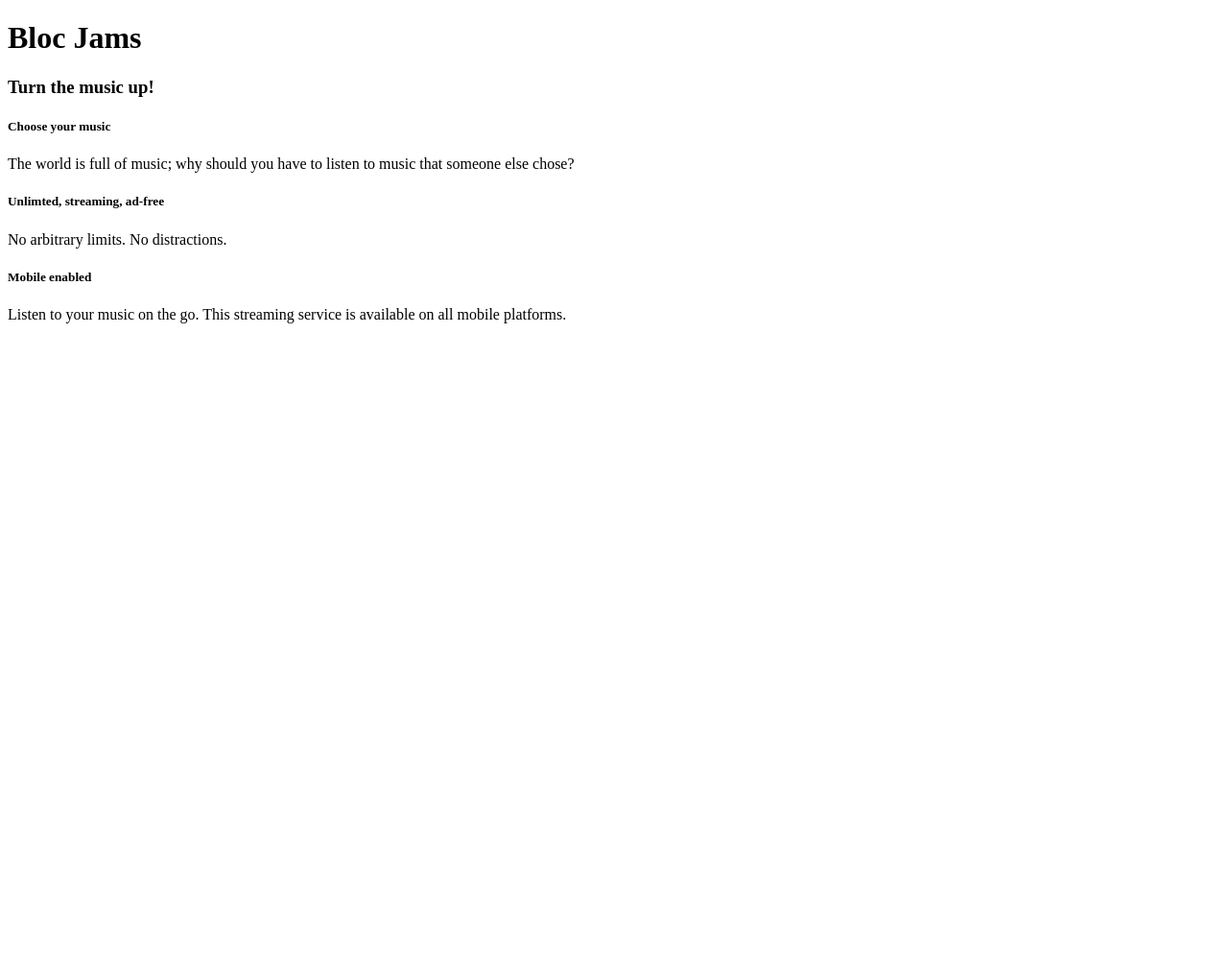
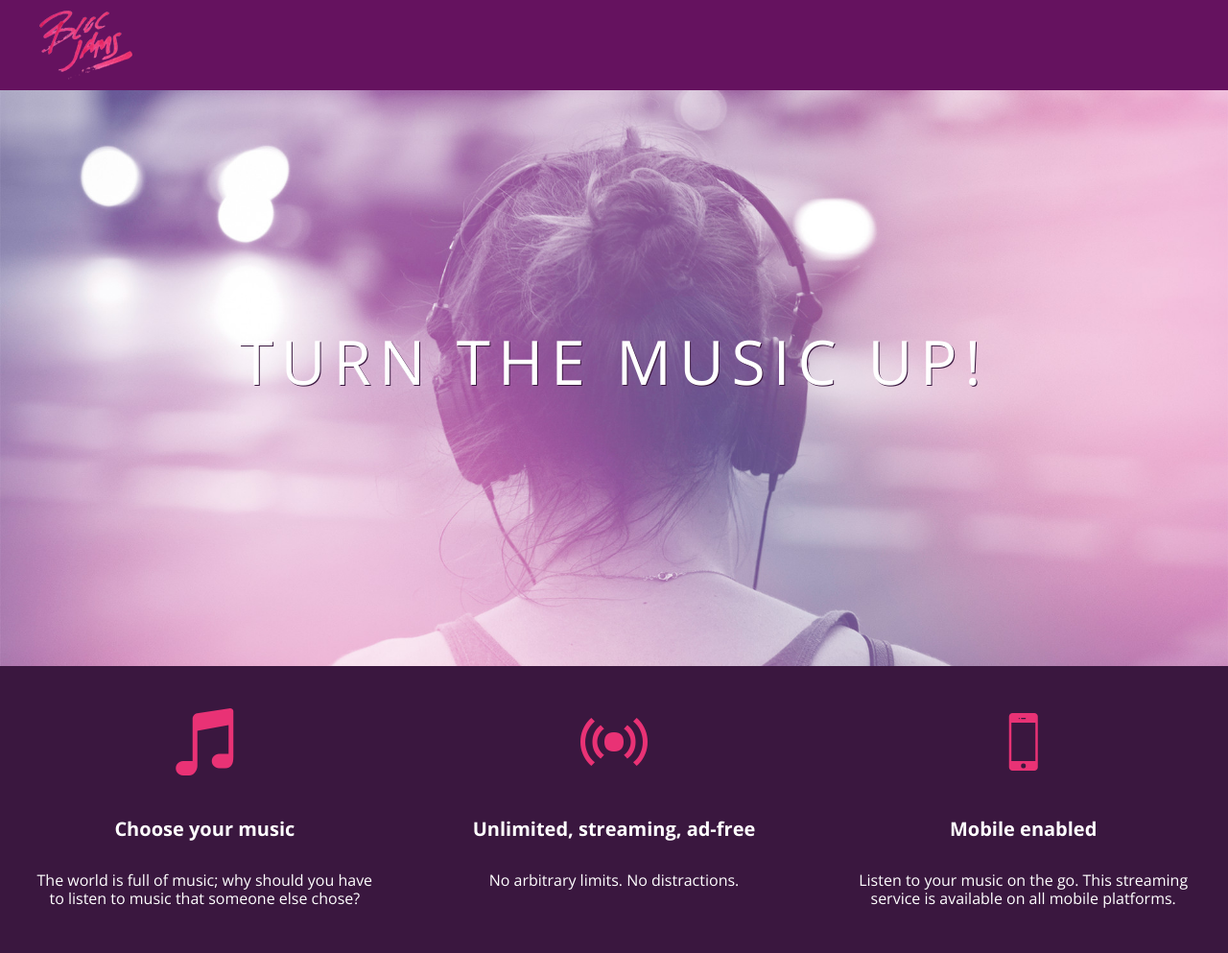
Before and after one commit to nickantes/bloc-jams, a plain HTML site: page index.html in a window 1280 px wide. Shown: the whole page at 96% size. Before the commit the page ends 800 px from the top, so only its background shows below. Drawn offline with nearby package versions, Linux system fonts and the light colour scheme.

Commit message:
Checkpoint 3 Styles: completed

```diff
--- a/index.html
+++ b/index.html
@@ -2,27 +2,34 @@
 <html>
     <head>
         <title>Bloc Jams</title>
+        <link rel="stylesheet" type="text/css" href="http://fonts.googleapis.com/css?family=Open+Sans:400,800,600,700,300">
+        <link rel="stylesheet" type="text/css" href="http://code.ionicframework.com/ionicons/2.0.1/css/ionicons.min.css">
+        <link rel="stylesheet" type="text/css" href="styles/normalize.css">
+        <link rel="stylesheet" type="text/css" href="styles/main.css">
     </head>
-    <body>
-        <nav> <!-- navigation bar -->
+    <body class="landing">
+        <nav class="navbar"> <!-- navigation bar -->
+            <img src="assets/images/bloc_jams_logo.png" alt="bloc jams logo" class="logo">
         </nav>
-        <header> <!-- hero content -->
-            <h1>Bloc Jams</h1>
-            <h3>Turn the music up!</h3>
-        </header>
-        <section> <!-- selling points -->
-            <div>
-                <h5>Choose your music</h5>
-                <p>The world is full of music; why should you have to listen to music that someone else chose?</p>
+        <section class="hero-content"> <!-- hero content -->
+            <h1 class="hero-title"> Turn the music up! </h1>
+        </section>
+        <section class="selling-points"> <!-- selling points -->
+            <div class="point">
+                <span class="ion-music-note"></span>
+                <h5 class="point-title">Choose your music</h5>
+                <p class="point-description">The world is full of music; why should you have to listen to music that someone else chose?</p>
             </div>
-            <div>
-                <h5>Unlimted, streaming, ad-free</h5>
-                <p>No arbitrary limits. No distractions.</p>
-            </div>
-            <div>
-                <h5>Mobile enabled</h5>
-                <p>Listen to your music on the go. This streaming service is available on all mobile platforms.</p>
-            </div>
+             <div class="point">
+                 <span class="ion-radio-waves"></span>
+                 <h5 class="point-title">Unlimited, streaming, ad-free</h5>
+                 <p class="point-description">No arbitrary limits. No distractions.</p>
+             </div>
+             <div class="point">
+                 <span class="ion-iphone"></span>
+                 <h5 class="point-title">Mobile enabled</h5>
+                 <p class="point-description">Listen to your music on the go. This streaming service is available on all mobile platforms.</p>
+             </div>
         </section>
     </body>
 </html>
--- a/styles/main.css
+++ b/styles/main.css
@@ -0,0 +1,77 @@
+html {
+    height: 100%;
+    font-size: 100%;
+}
+
+body {
+    font-family: 'Open Sans';
+    color: white;
+    min-height: 100%;
+}
+
+body.landing {
+    background-color: rgb(58,23,63);
+}
+
+.navbar{
+    padding: 0.5rem;
+    background-color: rgb(101,18,95);
+}
+
+.navbar .logo {
+    position: relative;
+    left: 2rem;
+}
+
+.hero-content {
+    position: relative;
+    min-height: 600px;
+    background-image: url(../assets/images/bloc_jams_bg.jpg);
+    background-repeat: no-repeat;
+    background-position: center center;
+    background-size: cover;
+}
+
+.hero-content .hero-title{
+    position: absolute;
+    top: 40%;
+    -webkit-transform: translateY(-50%);
+    -moz-transform: translateY(-50%);
+    -ms-transform: translateY(-50%);
+    transform: translateY(-50%);
+    width: 100%;
+    text-align: center;
+    font-size: 4rem;
+    font-weight: 300;
+    text-transform: uppercase;
+    letter-spacing: 0.5rem;
+    text-shadow: 1px 1px 0px rgb(58,23,63);
+}
+
+.selling-points {
+     position: relative;
+     display: table;
+     width: 100%;
+     -webkit-box-sizing: border-box;
+     -moz-box-sizing: border-box;
+     box-sizing: border-box;
+ }
+
+ .point {
+     display: table-cell;
+     position: relative;
+     width: 33.3%;
+     padding: 2rem;
+     text-align: center;
+ }
+
+ .point .point-title {
+     font-size: 1.25rem;
+ }
+
+ .ion-music-note,
+ .ion-radio-waves,
+ .ion-iphone {
+     color: rgb(233,50,117);
+     font-size: 5rem;
+ }
```
